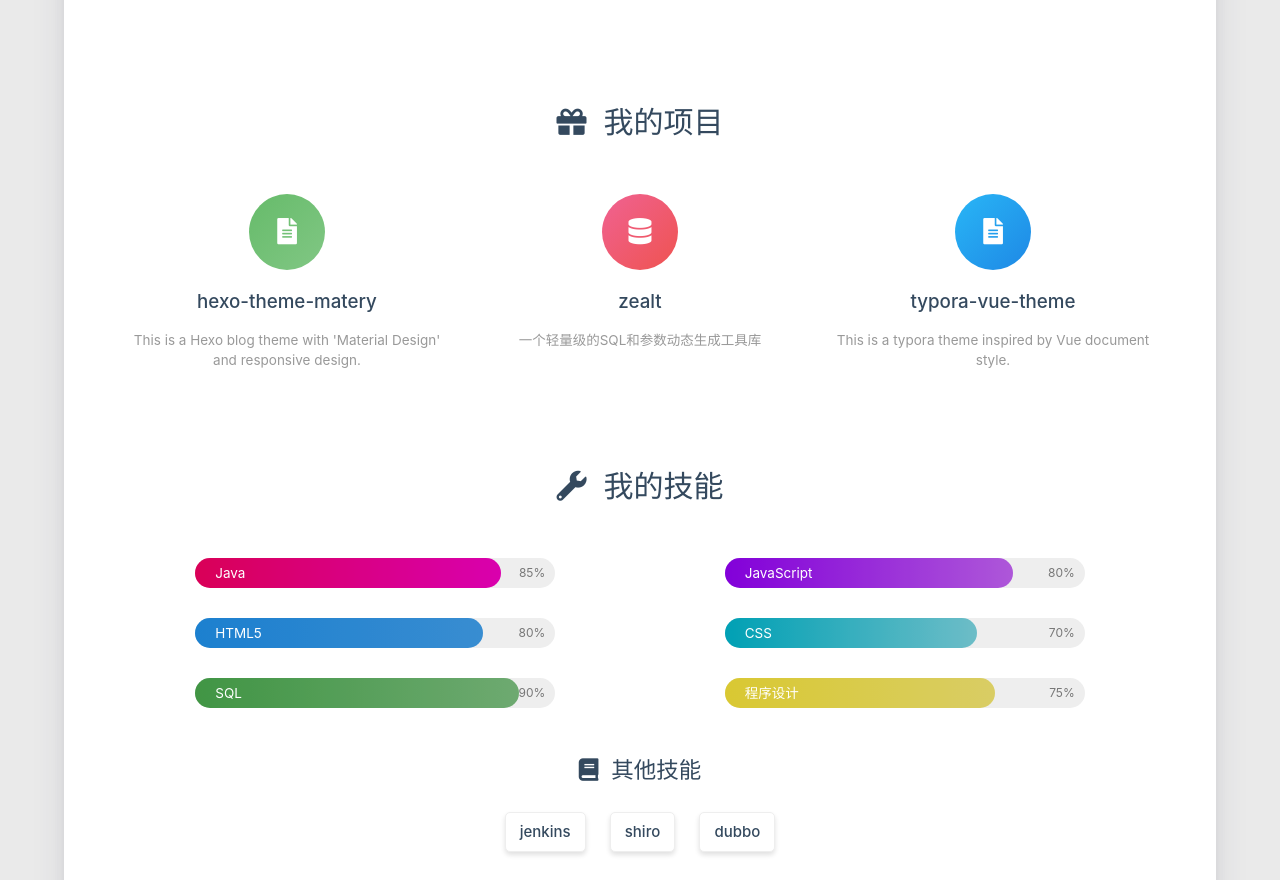
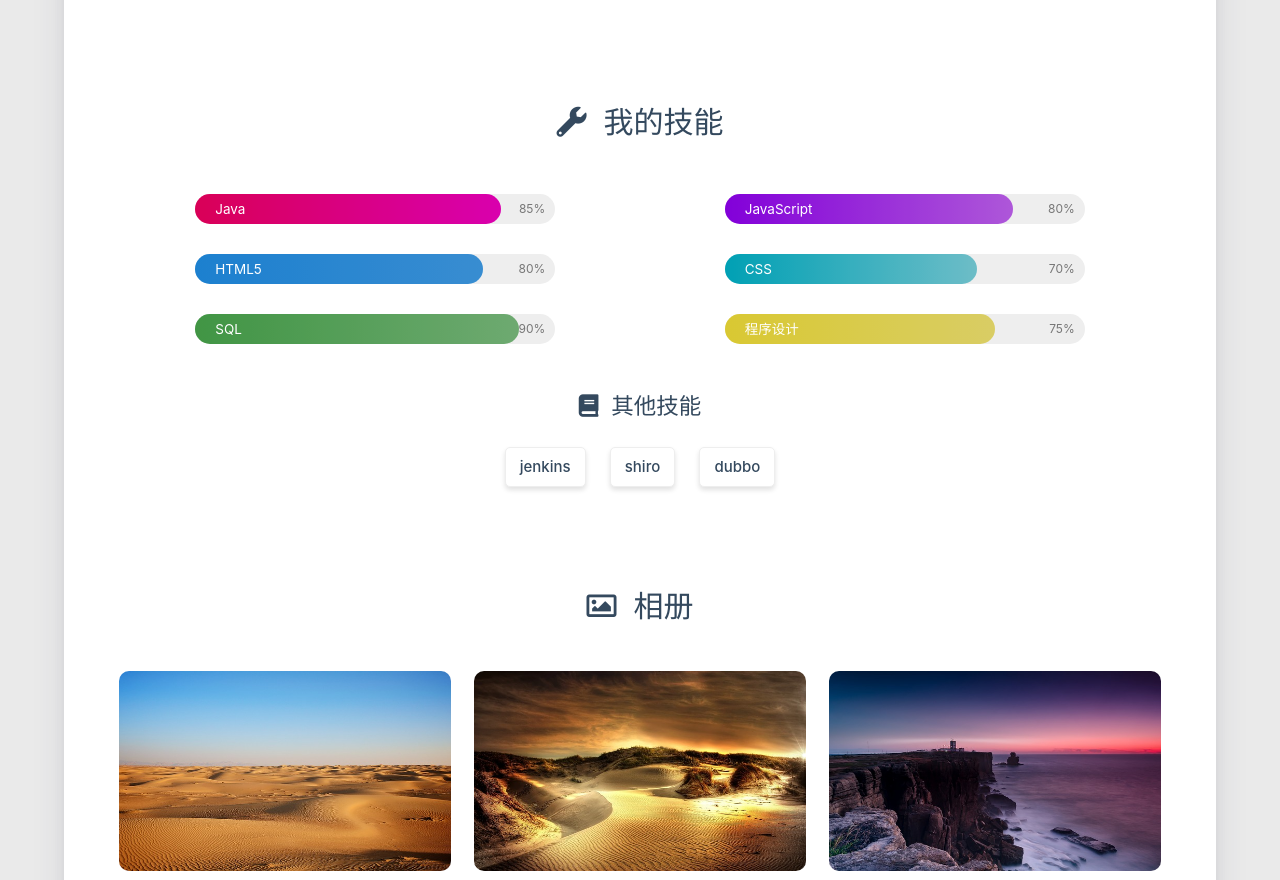
Before and after one commit to zhanghongyu1997/zhanghongyu1997.github.io, a plain HTML site: page about/index.html in a window 1280 px wide. Shown: the part 1301-2181 px from the top of the page. Drawn offline with nearby package versions, Linux system fonts and the light colour scheme; some packages are replaced by stand-ins of ours; a script that the page names is missing.

Commit message:
Site updated: 2019-11-20 17:53:52

```diff
--- a/about/index.html
+++ b/about/index.html
@@ -573,57 +573,6 @@
 
 
 
-<div class="my-projects">
-    <div class="title center-align" data-aos="zoom-in-up">
-        <i class="fas fa-gift"></i>&nbsp;&nbsp;我的项目
-    </div>
-    <div class="row">
-
-
-        <div class="col s12 m6 l4" data-aos="fade-up">
-            <div class="info center-align">
-                <a href="http://github.com/blinkfox/hexo-theme-matery" class="icon"
-                   style="background: linear-gradient(to bottom right, #66BB6A 0%, #81C784 100%)" target="_blank">
-                    <i class="fas fa-file-alt"></i>
-                </a>
-                <div class="info-title">
-                    <a href="http://github.com/blinkfox/hexo-theme-matery" target="_blank">hexo-theme-matery</a>
-                </div>
-                <div class="info-desc">This is a Hexo blog theme with 'Material Design' and responsive design.</div>
-            </div>
-        </div>
-
-        <div class="col s12 m6 l4" data-aos="fade-up">
-            <div class="info center-align">
-                <a href="https://github.com/blinkfox/zealot" class="icon"
-                   style="background: linear-gradient(to bottom right, #F06292 0%, #EF5350 100%)" target="_blank">
-                    <i class="fas fa-database"></i>
-                </a>
-                <div class="info-title">
-                    <a href="https://github.com/blinkfox/zealot" target="_blank">zealt</a>
-                </div>
-                <div class="info-desc">一个轻量级的SQL和参数动态生成工具库</div>
-            </div>
-        </div>
-
-        <div class="col s12 m6 l4" data-aos="fade-up">
-            <div class="info center-align">
-                <a href="https://github.com/blinkfox/typora-vue-theme" class="icon"
-                   style="background: linear-gradient(to bottom right, #29B6F6 0%, #1E88E5 100%)" target="_blank">
-                    <i class="fas fa-file-alt"></i>
-                </a>
-                <div class="info-title">
-                    <a href="https://github.com/blinkfox/typora-vue-theme" target="_blank">typora-vue-theme</a>
-                </div>
-                <div class="info-desc">This is a typora theme inspired by Vue document style.</div>
-            </div>
-        </div>
-
-
-    </div>
-</div>
-
-
 
 
 <div class="my-skills">
```
